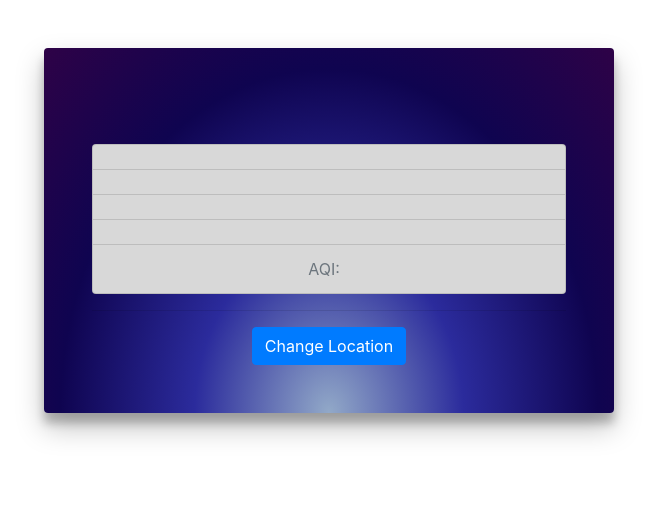
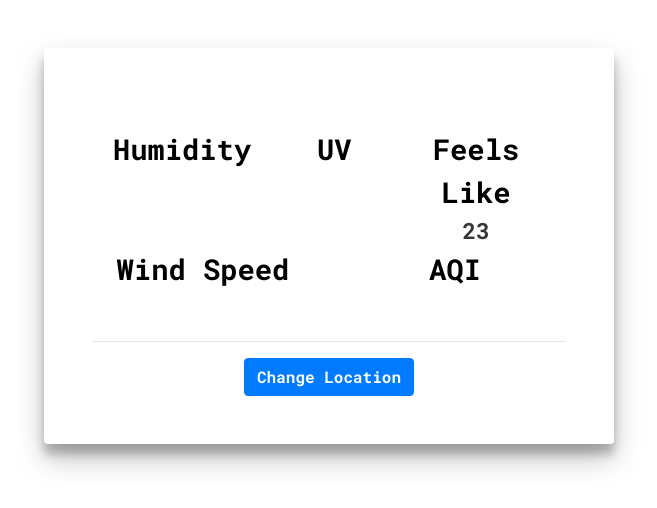
Before and after one commit to Saurabhsharma884/Weather-Report, a plain HTML site: page index.html in a window 1280 px wide. Shown: the whole page, without its empty margins (311-968 px from the left). Drawn offline with nearby package versions, Linux system fonts and the light colour scheme; no server answers.

Commit message:
UI Changes

```diff
--- a/index.html
+++ b/index.html
@@ -5,10 +5,13 @@
     <!-- Required meta tags -->
     <meta charset="utf-8">
     <meta name="viewport" content="width=device-width, initial-scale=1">
-
+    <link rel="preconnect" href="https://fonts.googleapis.com">
+    <link rel="preconnect" href="https://fonts.gstatic.com" crossorigin>
+    <link href="https://fonts.googleapis.com/css2?family=Roboto+Mono:wght@700&display=swap" rel="stylesheet">
     <!-- Bootstrap CSS -->
-    <link rel="stylesheet" href="https://maxcdn.bootstrapcdn.com/bootstrap/4.0.0/css/bootstrap.min.css" integrity="sha384-Gn5384xqQ1aoWXA+058RXPxPg6fy4IWvTNh0E263XmFcJlSAwiGgFAW/dAiS6JXm" crossorigin="anonymous">
-  <link rel="stylesheet" href="style.css">
+    <link rel="stylesheet" href="https://maxcdn.bootstrapcdn.com/bootstrap/4.0.0/css/bootstrap.min.css"
+        integrity="sha384-Gn5384xqQ1aoWXA+058RXPxPg6fy4IWvTNh0E263XmFcJlSAwiGgFAW/dAiS6JXm" crossorigin="anonymous">
+    <link rel="stylesheet" href="style.css">
     <title>Weather Report</title>
 </head>
 
@@ -20,13 +23,54 @@
                 <h3 class="text-secondary" id="w-desc"></h3>
                 <h3 id="w-string"></h3>
                 <img id="w-icon">
-                <ul class="list-group mt-3 text-secondary" id="w-details">
-                    <li class="list-group-item" id="w-humidity"></li>
-                    <li class="list-group-item" id="w-uv"></li>
-                    <li class="list-group-item" id="w-feels-like"></li>
-                    <li class="list-group-item" id="w-wind"></li>
-                    <li class="list-group-item" id="w-aqi">AQI: <span id="aqi-box"></span></li>
-                </ul>
+                <div class="box">
+                    <div class="row">
+                        <div class="col-12 col-md-5">
+                            <div class="col field">
+                                Humidity
+                            </div>
+                            <div class="col value" id="w-humidity">
+
+                            </div>
+                        </div>
+                        <div class="col-12 col-md-2">
+                            <div class="col field">
+                                UV
+                            </div>
+                            <div class="col value" id="w-uv">
+
+                            </div>
+                        </div>
+                        <div class="col-12 col-md-5">
+                            <div class="col field">
+                                Feels Like
+                            </div>
+                            <div class="col value" id="w-feels-like">
+                                23
+                            </div>
+                        </div>
+                    </div>
+                    <div class="row">
+                        <div class="col-12 col-md-6">
+                            <div class="col field">
+                                Wind Speed
+                            </div>
+                            <div class="col value " id="w-wind">
+
+                            </div>
+                        </div>
+
+                        <div class="col-12 col-md-6">
+                            <div class="col field">
+                                AQI
+                            </div>
+                            <div class="col value" id="w-aqi">
+                                <span id="aqi-box"></span></li>
+                            </div>
+                        </div>
+
+                    </div>
+                </div>
                 <hr>
                 <button type="button" class="btn btn-primary" data-toggle="modal" data-target="#locModal">
                     Change Location
@@ -61,9 +105,15 @@
     </div>
 
 
-    <script src="https://code.jquery.com/jquery-3.2.1.slim.min.js" integrity="sha384-KJ3o2DKtIkvYIK3UENzmM7KCkRr/rE9/Qpg6aAZGJwFDMVNA/GpGFF93hXpG5KkN" crossorigin="anonymous"></script>
-    <script src="https://cdnjs.cloudflare.com/ajax/libs/popper.js/1.12.9/umd/popper.min.js" integrity="sha384-ApNbgh9B+Y1QKtv3Rn7W3mgPxhU9K/ScQsAP7hUibX39j7fakFPskvXusvfa0b4Q" crossorigin="anonymous"></script>
-    <script src="https://maxcdn.bootstrapcdn.com/bootstrap/4.0.0/js/bootstrap.min.js" integrity="sha384-JZR6Spejh4U02d8jOt6vLEHfe/JQGiRRSQQxSfFWpi1MquVdAyjUar5+76PVCmYl" crossorigin="anonymous"></script>
+    <script src="https://code.jquery.com/jquery-3.2.1.slim.min.js"
+        integrity="sha384-KJ3o2DKtIkvYIK3UENzmM7KCkRr/rE9/Qpg6aAZGJwFDMVNA/GpGFF93hXpG5KkN"
+        crossorigin="anonymous"></script>
+    <script src="https://cdnjs.cloudflare.com/ajax/libs/popper.js/1.12.9/umd/popper.min.js"
+        integrity="sha384-ApNbgh9B+Y1QKtv3Rn7W3mgPxhU9K/ScQsAP7hUibX39j7fakFPskvXusvfa0b4Q"
+        crossorigin="anonymous"></script>
+    <script src="https://maxcdn.bootstrapcdn.com/bootstrap/4.0.0/js/bootstrap.min.js"
+        integrity="sha384-JZR6Spejh4U02d8jOt6vLEHfe/JQGiRRSQQxSfFWpi1MquVdAyjUar5+76PVCmYl"
+        crossorigin="anonymous"></script>
     <script src="js/storage.js"></script>
     <script src="js/weather.js"></script>
     <script src="js/ui.js"></script>
--- a/js/ui.js
+++ b/js/ui.js
@@ -16,10 +16,10 @@ class UI {
     this.desc.textContent = weather.current.condition.text;
     this.string.textContent = `${weather.current.temp_c} \u00B0C`;
     this.icon.setAttribute("src", weather.current.condition.icon);
-    this.humidity.textContent = `Relative Humidity : ${weather.current.humidity}%`;
-    this.feelsLike.textContent = `Feels Like : ${weather.current.feelslike_c} \u00B0C`;
-    this.uv.textContent = `UV : ${weather.current.uv}`;
-    this.wind.textContent = `Wind Speed : ${weather.current.wind_kph} mph`;
+    this.humidity.textContent = `${weather.current.humidity}%`;
+    this.feelsLike.textContent = `${weather.current.feelslike_c} \u00B0C`;
+    this.uv.textContent = `${weather.current.uv}`;
+    this.wind.textContent = `${weather.current.wind_kph} mph`;
     const aqi = weather.current.air_quality["us-epa-index"];
     console.log(aqi)
     this.setAQI(aqi);
--- a/style.css
+++ b/style.css
@@ -1,11 +1,4 @@
 .w-box {
-  background-image: radial-gradient(
-    farthest-corner at 50% 100%,
-    rgb(146, 169, 200),
-    rgb(43, 43, 156),
-    rgb(15, 4, 80),
-    rgb(46, 2, 71)
-  );
   box-shadow: rgba(0, 0, 0, 0.25) 0px 14px 28px,
     rgba(0, 0, 0, 0.22) 0px 10px 10px;
 }
@@ -22,3 +15,21 @@
   text-align: center;
   padding: 5px;
 }
+
+body {
+  font-family: "Roboto Mono", monospace;
+  /* background-color: rgb(22,47,55); */
+  /* background-color: rgb(253,211,172); */
+  /* background-image: radial-gradient(farthest-corner at 20% 100% ,white 5%,yellow,orange,rgb(145, 9, 77),rgb(63, 45, 105)); */
+}
+
+.field {
+  font-family: "Roboto Mono", monospace;
+  font-size: 1.8rem;
+  color: black;
+  font-weight: bolder;
+}
+.value {
+    font-size: 1.4rem;
+    color: rgb(53, 53, 53);
+}
```
Also changed, not shown: Images/sunrise.jpg (added), 1 other file.
